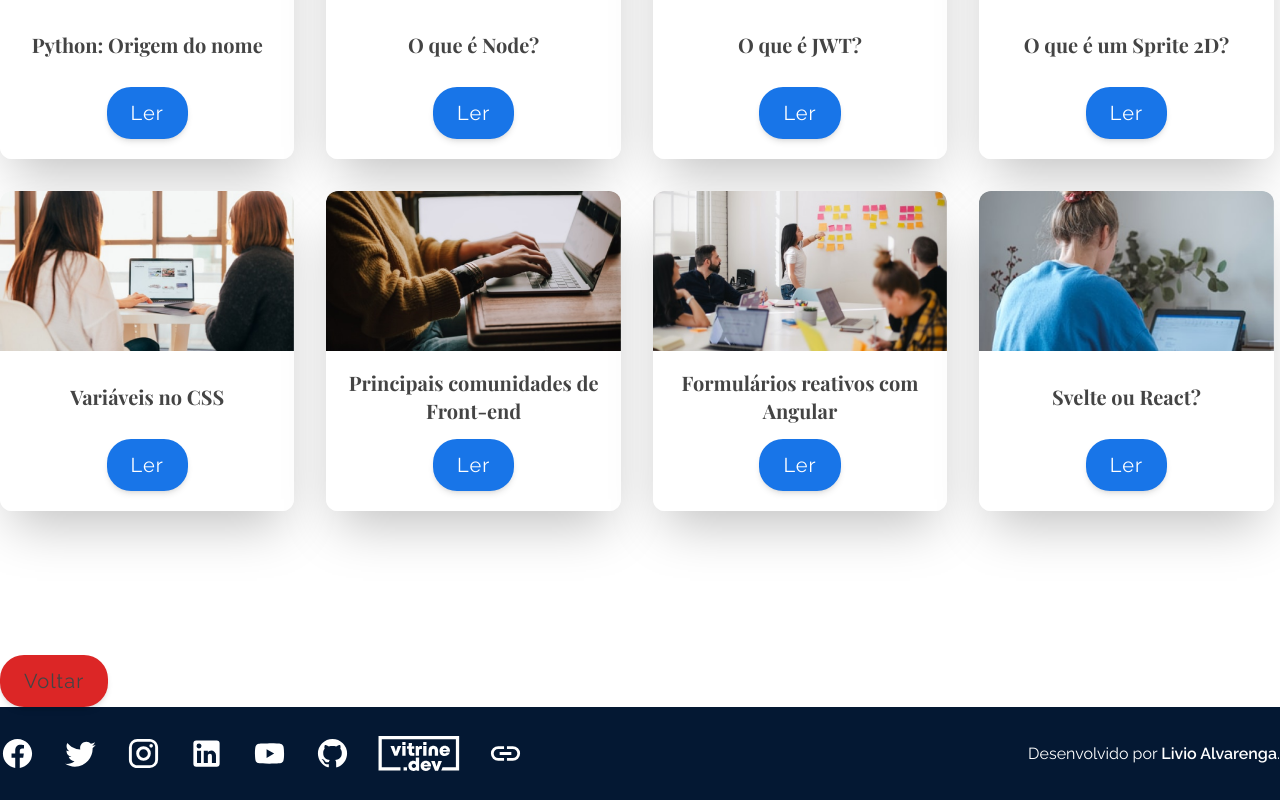
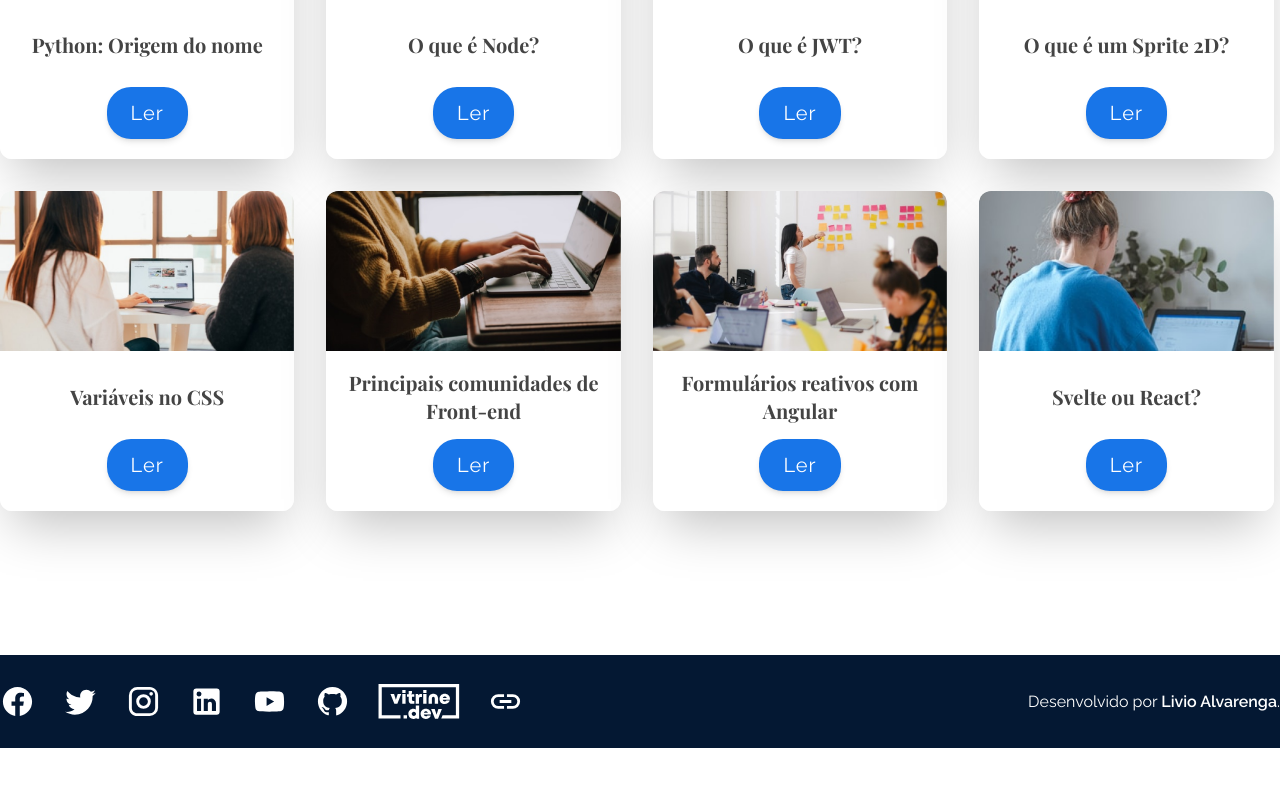
Before and after one commit to LivioAlvarenga/react-router, a React (Vite) app: page / in a window 1280 px wide. Shown: the part 903-1703 px from the top of the page. After the commit the page ends 1651 px from the top, so only its background shows below. Built offline with nearby package versions, Linux system fonts and the light colour scheme.

Commit message:
retirado botão de teste

```diff
--- a/src/pages/Home/index.jsx
+++ b/src/pages/Home/index.jsx
@@ -16,11 +16,6 @@ export default function Home() {
             </li>
           ))}
         </ul>
-        <Link to="/">
-          <button className="cursor-pointer rounded-3xl bg-red-600 px-6 py-3 text-xl tracking-wider shadow-md duration-1000  ease-in-out lg:hover:bg-azulDark lg:hover:px-9  lg:hover:shadow-fontPost">
-            Voltar
-          </button>
-        </Link>
       </Wrapper>
   );
 }
```
